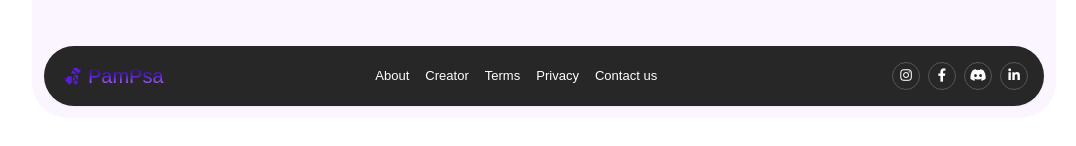
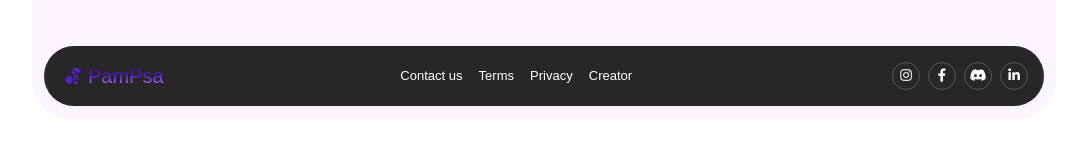
Before and after one commit to heisdanielade/PamietamPsa-frontend, a Vue app: page /u/profile in a window 1280 px wide. Shown: the part 886-1032 px from the top of the page, without its empty margins (96-1172 px from the left). Built offline with nearby package versions, Linux system fonts and the light colour scheme; sample sign-in values are in the browser's storage; a web font is replaced by a local one.

Commit message:
update: added authenticationCheck for pages

```diff
--- a/src/components/home/Footer.vue
+++ b/src/components/home/Footer.vue
@@ -46,21 +46,18 @@ const currentYear = new Date().getFullYear();
             <div
                 class="links hidden md:flex items-center justify-evenly md:justify-center w-full text-[0.815rem] my-6 md:my-0">
                 <router-link to="/x" class="md:mr-4 transition hover:text-purple-300">
-                    About
+                    Contact us
                 </router-link>
-                <a href="https://github.com/heisdanielade" target="_blank"
-                    class="md:mr-4 transition hover:text-purple-300">
-                    Creator
-                </a>
                 <router-link to="/legal/terms" class="md:mr-4 transition hover:text-purple-300">
                     Terms
                 </router-link>
                 <router-link to="/legal/policy" class="md:mr-4 transition hover:text-purple-300">
                     Privacy
                 </router-link>
-                <router-link to="/x" class="transition hover:text-purple-300">
-                    Contact us
-                </router-link>
+                <a href="https://github.com/heisdanielade" target="_blank"
+                    class="transition hover:text-purple-300">
+                    Creator
+                </a>
             </div>
 
             <!-- Social media links -->
--- a/src/router/index.js
+++ b/src/router/index.js
@@ -13,71 +13,46 @@ import TermsPage from '@/components/pages/legal/TermsPage.vue';
 import PolicyPage from '@/components/pages/legal/PolicyPage.vue';
 
 
-
 const routes = [
 
   // Base Routes
-  {
-    path: '/',
-    name: 'Home',
-    component: HomePage,
-    meta: { title: "Home" }
+  { path: '/', name: 'Home', component: HomePage,
+    meta: {
+      title: "Home", requiresAuth: true
+    }
   },
-
-
-  // Page under construction
-  {
-    path: '/x',
-    name: 'UnderConstruction',
-    component: UnderConstructionPage,
+  { path: '/x', name: 'UnderConstruction', component: UnderConstructionPage,
     meta: { title: "Under Construction" }
   },
 
 
   // Authentication Routes
-  { path: '/u/login',
-    name: 'Login',
-    component: LoginPage,
-    // component: UnderConstructionPage,
+  { path: '/u/login', name: 'Login', component: LoginPage,
     meta: { title: "Log in" }
   },
-  { path: '/u/signup',
-    name: 'Signup',
-    component: SignUpPage,
-    // component: UnderConstructionPage,
+  { path: '/u/signup', name: 'Signup', component: SignUpPage,
     meta: { title: "Sign up" }
   },
-  { path: '/u/verify-email',
-    name: 'VerifyEmail',
-    component: VerifyEmailPage,
+  { path: '/u/verify-email', name: 'VerifyEmail', component: VerifyEmailPage,
     meta: { title: "Verify Email" }
   },
 
 
   // Legal Info Routes
-  { path: '/legal/terms',
-    name: 'Terms',
-    component: TermsPage,
+  { path: '/legal/terms', name: 'Terms', component: TermsPage,
     meta: { title: "Terms & Conditions" }
   },
-  { path: '/legal/policy',
-    name: 'Policy',
-    component: PolicyPage,
+  { path: '/legal/policy', name: 'Policy', component: PolicyPage,
     meta: { title: "Privacy Policy" }
   },
 
 
   // Profile Routes
-  { path: '/u/profile',
-    name: 'MyProfile',
-    component: MyProfile,
-    // component: UnderConstructionPage,
-    meta: { title: "My Profile" }
+  { path: '/u/profile', name: 'MyProfile', component: MyProfile,
+    meta: { title: "My Profile", requiresAuth: true }
   },
-  { path: '/u/settings',
-    name: 'MySettings',
-    component: MyProfile, // to change
-    meta: { title: "My Settings" }
+  { path: '/u/settings', name: 'MySettings', component: MyProfile, // to change
+    meta: { title: "My Settings", requiresAuth: true }
   },
 
 
@@ -90,4 +65,14 @@ const router = createRouter({
   routes,
 });
 
+
+router.beforeEach((to, from, next) => {
+  const isAuthenticated = !!localStorage.getItem("token");
+  if (to.meta.requiresAuth && !isAuthenticated) {
+    next("/u/login");
+  } else {
+    next();
+  }
+});
+
 export default router;
--- /dev/null
+++ b/src/services/auth.js
@@ -0,0 +1,24 @@
+import axios from 'axios';
+
+const API_URL = 'http://localhost:8080/api/v1/auth'; // Backend URL
+
+export default {
+  async register(user) {
+    return axios.post(`${API_URL}/signup`, user);
+  },
+
+  async verifyEmail(credentials) {
+    return axios.post(`${API_URL}/verify`, credentials);
+  },
+
+  async login(credentials) {
+    return axios.post(`${API_URL}/login`, credentials);
+  },
+
+
+  async getUserProfile(token) {
+    return axios.get(`${API_URL}/me`, {
+      headers: { Authorization: `Bearer ${token}` }
+    });
+  }
+};
```
